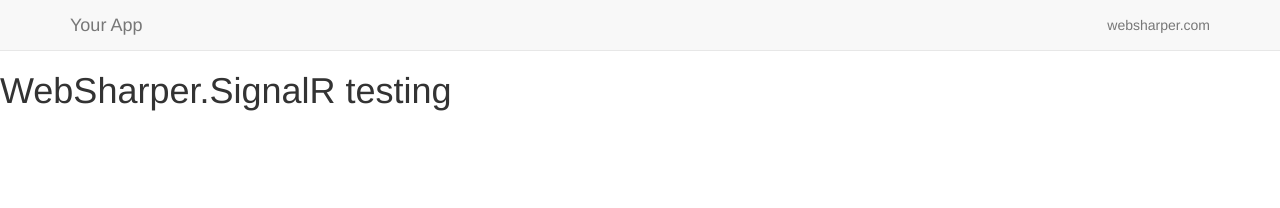
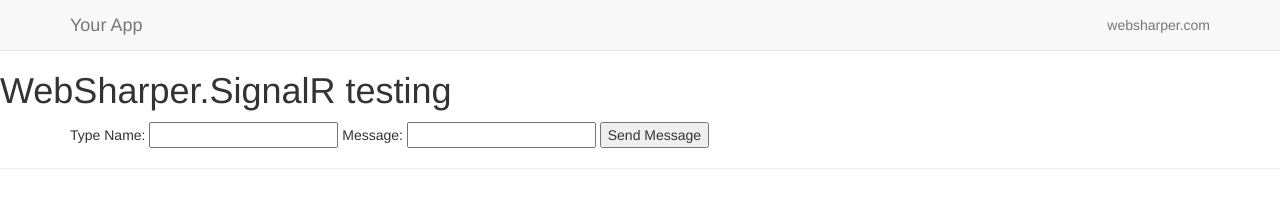
Before and after one commit to dotnet-websharper/signalr, a plain HTML site: page WebSharper.SignalR.Tests/testing.html in a window 1280 px wide. Drawn offline with nearby package versions, Linux system fonts and the light colour scheme.

Commit message:
tests updated

```diff
--- a/WebSharper.SignalR.Tests/testing.html
+++ b/WebSharper.SignalR.Tests/testing.html
@@ -46,7 +46,28 @@
         </div>
     </nav>
     <h1>WebSharper.SignalR testing</h1>
-    <div ws-replace="Testing"></div>
+    <div class="container">
+        <div class="row"></div>
+        <div class="row">
+            <div class="col-md-12"></div>
+            <div class="col-md-12">
+                Type Name: <input type="text" id="userName" />
+                Message: <input type="text" id="userMessage" />
+                <input type="button" id="btnSendMessage" value="Send Message" />
+            </div>
+        </div>
+    </div>
+    <div class="row">
+        <div class="col-12">
+            <hr />
+        </div>
+    </div>
+    <div class="row">
+        <div class="col-6"></div>
+        <div class="col-6">
+            <ul id="messagesList"></ul>
+        </div>
+    </div>
     <script ws-replace="scripts"></script>
 </body>
 </html>
```
Also changed, not shown: 4 other files.
